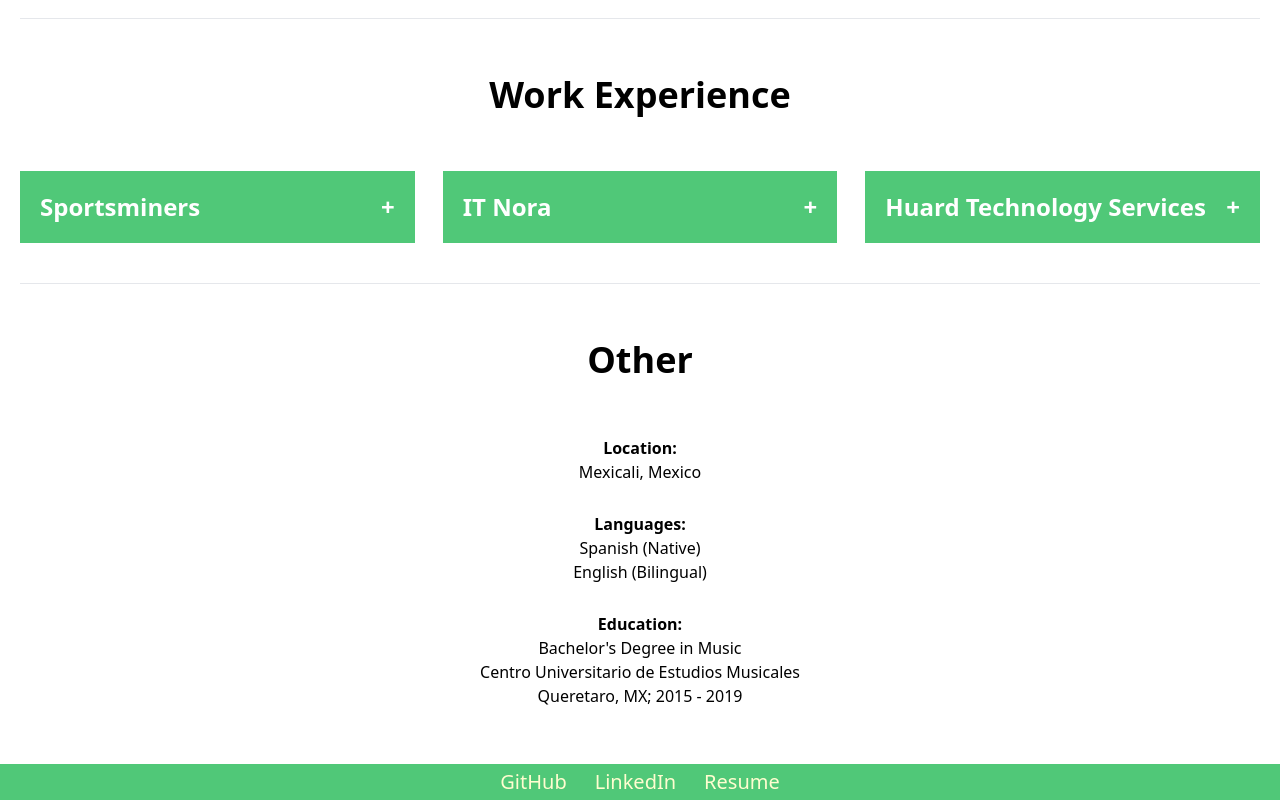
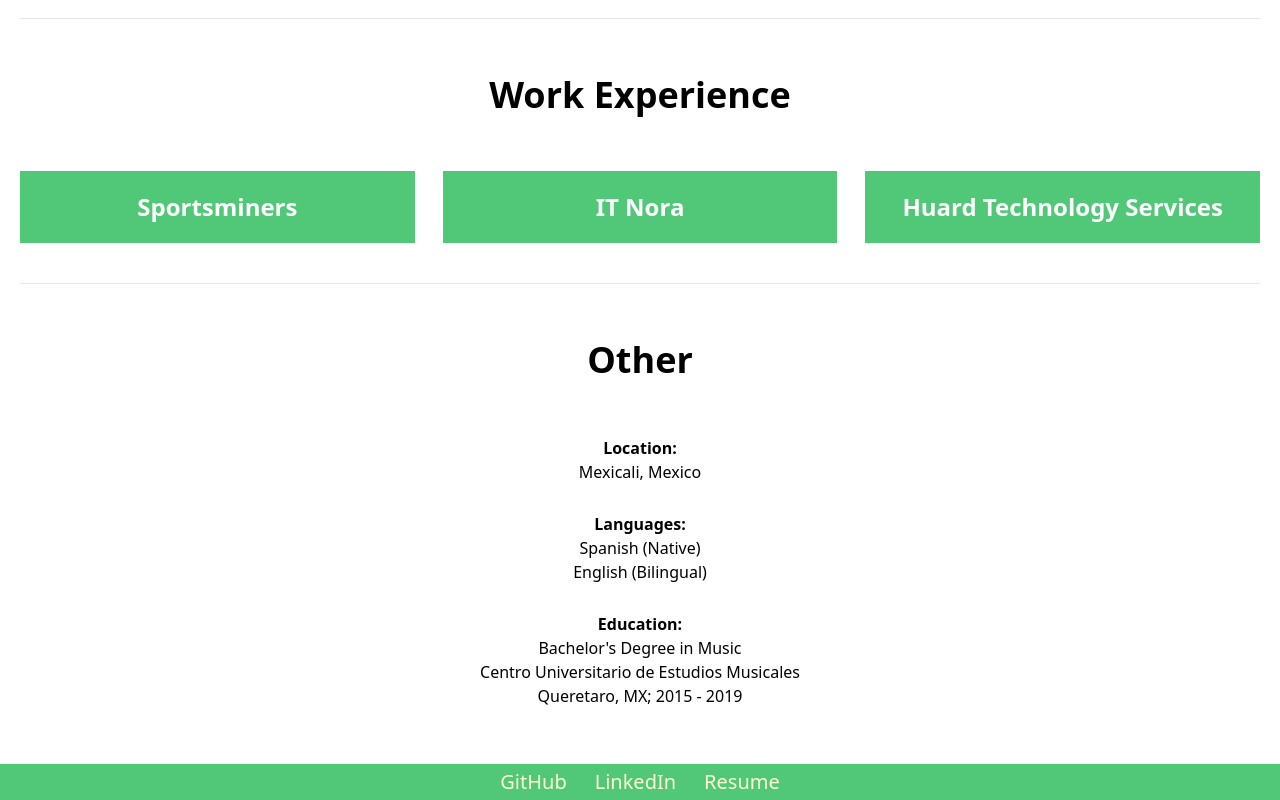
Before and after one commit to jlbmontejano/personal-portfolio, a React (Vite) app: page / in a window 1280 px wide. Shown: the part 851-1651 px from the top of the page. Built offline with nearby package versions, Linux system fonts and the light colour scheme.

Commit message:
Improved CSS

```diff
--- a/src/components/IndividualWork.tsx
+++ b/src/components/IndividualWork.tsx
@@ -20,9 +20,8 @@ const IndividualWork = ({ work }: IndividualWorkProps) => {
 	return (
 		<>
 			<div className='flex flex-col w-full lg:w-1/3 text-white'>
-				<div onClick={() => setIsOpen(true)} className='flex justify-between p-5 cursor-pointer bg-emerald-green'>
-					<h5 className='text-left'>{work.company}</h5>
-					<h5>+</h5>
+				<div onClick={() => setIsOpen(true)} className='p-5 cursor-pointer bg-emerald-green hover:text-cream hover:bg-dark-emerald-green'>
+					<h5>{work.company}</h5>
 				</div>
 			</div>
 			<Transition show={isOpen} as={Fragment}>
```
